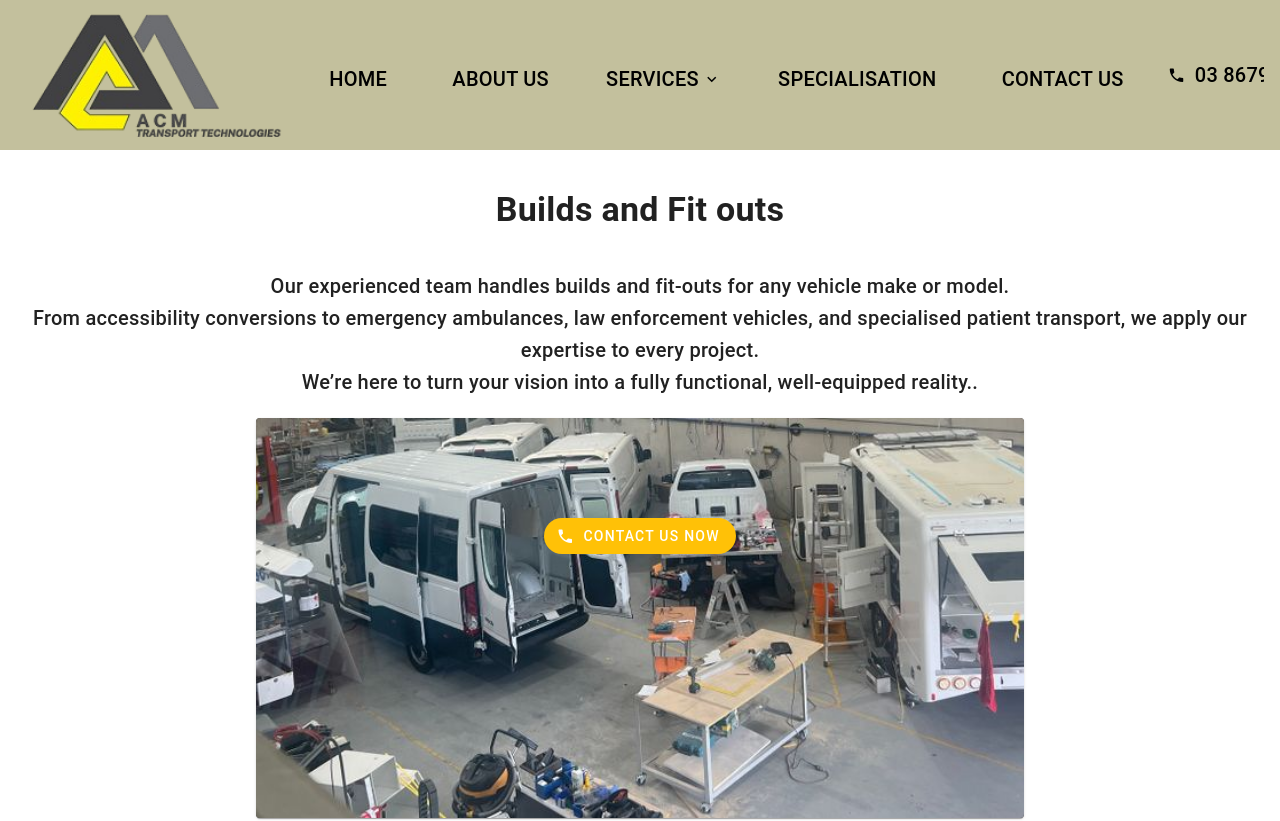
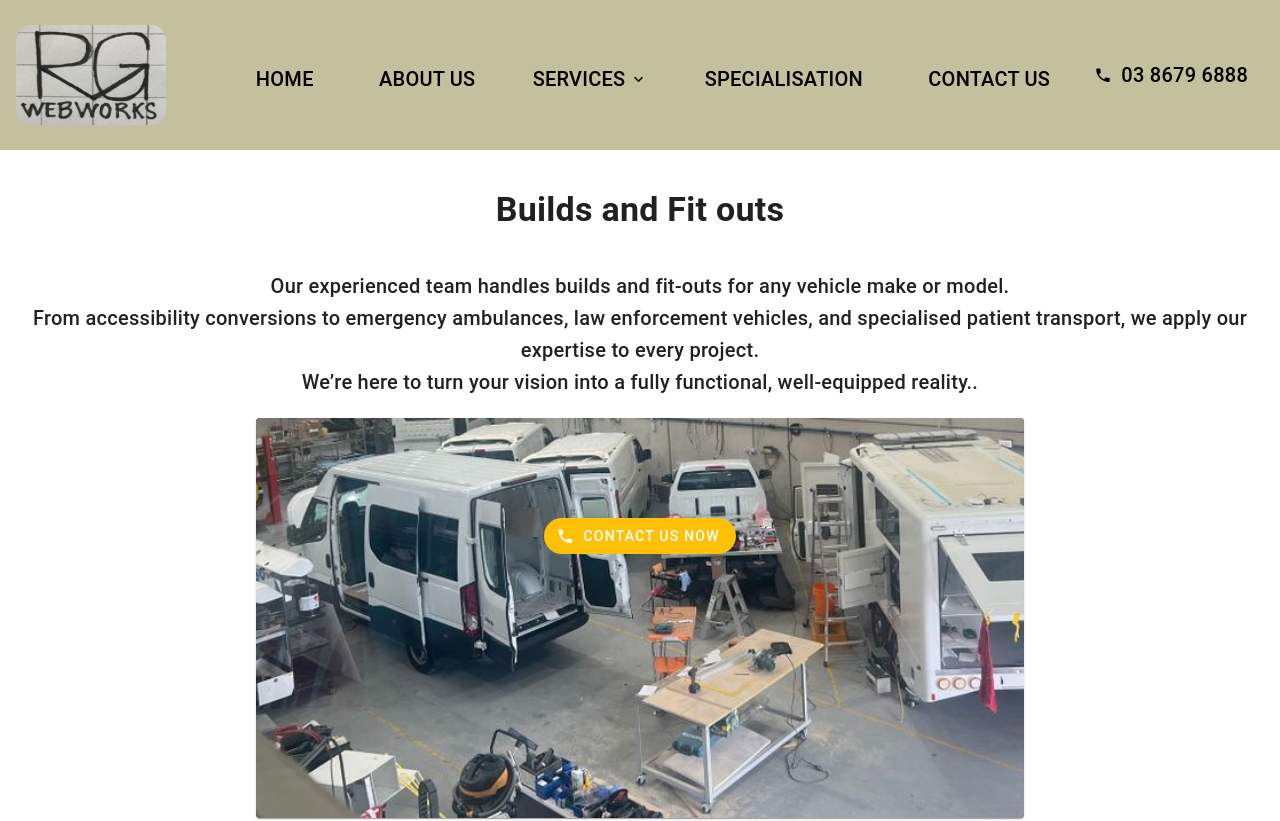
Before and after one commit to randy20gatcha/homepage-randy, a Vue app: page /homepage-randy/builds-fitouts in a window 1280 px wide. Shown: the top 821 px of the page. Built offline with nearby package versions, Linux system fonts and the light colour scheme.

Commit message:
Deploy setup

```diff
--- a/index.html
+++ b/index.html
@@ -4,7 +4,7 @@
     <meta charset="UTF-8" />
     <link rel="icon" type="image/x-icon" href="/favicon.ico" />
     <meta name="viewport" content="width=device-width, initial-scale=1.0" />
-    <title>ACM Transport Technologies</title>
+    <title>RMG WebWorks</title>
   </head>
   <body>
     <div id="app"></div>
--- a/src/components/Header.vue
+++ b/src/components/Header.vue
@@ -5,14 +5,15 @@
        class="logo-link"
        href="/"
        rel="noopener noreferrer"
-       style="text-decoration: none; display: block; line-height: 0;"
+       style="text-decoration: none; display: block; line-height: 0;npm instal "
       >
         <img
           :src="logo"
           alt="ACM Transport Tech Logo"
-          height="150"
-          width="280"
+          height="100"
+          width="150"
           contain
+          style="border-radius: 15px;"
         />
      </a>
 
@@ -109,7 +110,7 @@
 
 <script setup lang="ts">
 import { ref } from 'vue';
-import logo from '../assets/acmtransport-logo.png';
+import logo from '../assets/RMG_Logo.png';
 import { ROUTE_NAME } from "../router/index";
 import router from "../router";
 import { useRoute } from "vue-router";
```
Also changed, not shown: src/assets/RMG_Logo.png (added), 1 other file (tests, documents, lock files or other folders).
